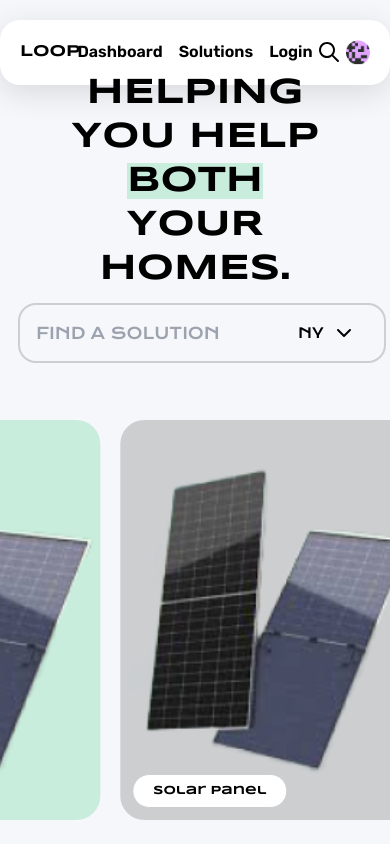
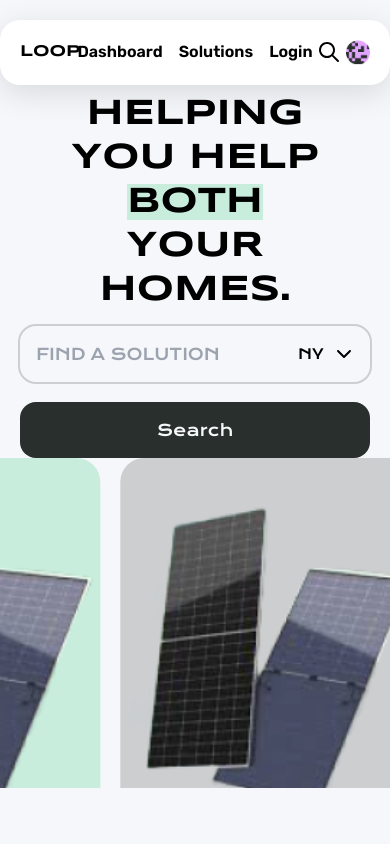
Before and after one commit to pranavkannepalli/loop, a Next.js app: page / in a window 390 px wide. Shown: the top 844 px of the page. Built offline with nearby package versions, Linux system fonts and the light colour scheme.

Commit message:
Made landing look good on mobile

```diff
--- a/app/page.js
+++ b/app/page.js
@@ -16,10 +16,10 @@ import SolutionsButton from "@/components/SolutionsButton";
 export default function Home() {
 	return (
 		<main>
-			<section className="flex flex-col box-border h-[100vh] items-center my-4">
-				<div className="flex flex-col gap-[10px] flex-1 justify-center items-stretch layout">
+			<section className="flex flex-col box-border h-[100vh] items-center justify-end py-4">
+				<div className="flex flex-col gap-[10px] flex-1 box-border !pt-[80px] justify-center items-stretch layout">
 					<HomeText />
-					<div className="flex flex-row gap-[20px]">
+					<div className="flex flex-col gap-[20px] md:flex-row">
 						<Search />
 						<SolutionsButton>Search</SolutionsButton>
 					</div>
@@ -31,7 +31,7 @@ export default function Home() {
 				<h3 className="text-left my-2">Set Up Your Profile</h3>
 				<h4 className="text-left my-2 text-white-400">Select Home</h4>
 			</section>
-			<div className=" layout flex flex-col sm:flex-row gap-[20px]">
+			<div className=" layout flex flex-col md:flex-row gap-[20px]">
 				<HomeCard svg="apartment" color="bg-green-500" borderColor="outline-green-700" name="Apartment" description="Large and small complexes" />
 				<HomeCard svg="multi-family" color="bg-yellow-500" borderColor="outline-yellow-700" name="Multi-Family Home" description="Condos and multi-family homes" />
 				<HomeCard svg="single-family" color="bg-purple-500" borderColor="outline-purple-700" name="Individual Home" description="Individual homes and town homes" />
@@ -40,7 +40,7 @@ export default function Home() {
 				<div className="flex-1 flex flex-col gap-[32px]">
 					<div className="flex flex-col gap-[20px]">
 						<h4 className="text-left text-white-400">Select State</h4>
-						<TextInput hasInput={false} suffix={<StateSelector />} />
+						<TextInput hasInput={false} suffix={<StateSelector  expanded />} />
 					</div>
 					<div>
 						<h4 className="text-left my-2 text-white-400">Select Budget</h4>
```
